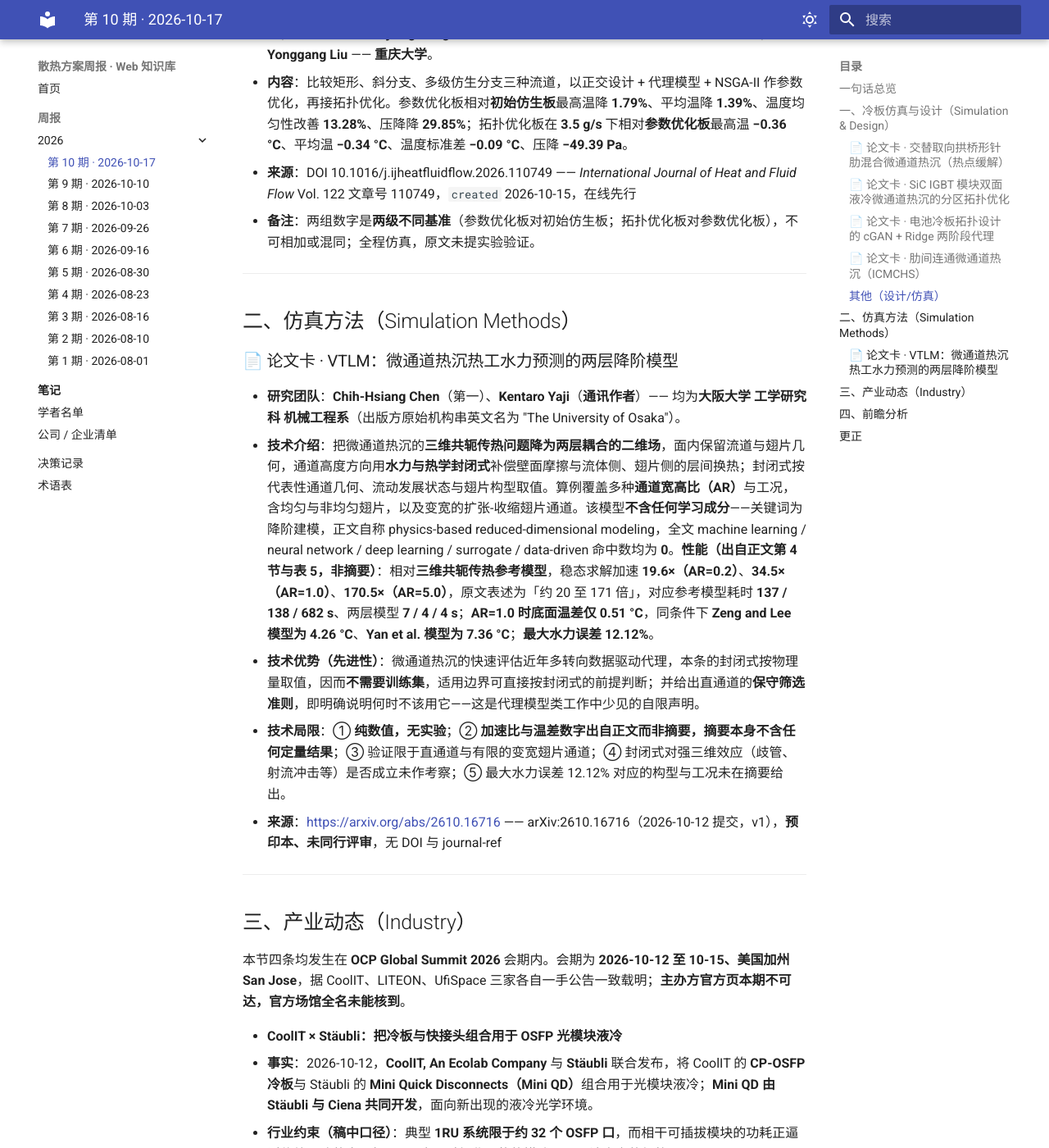
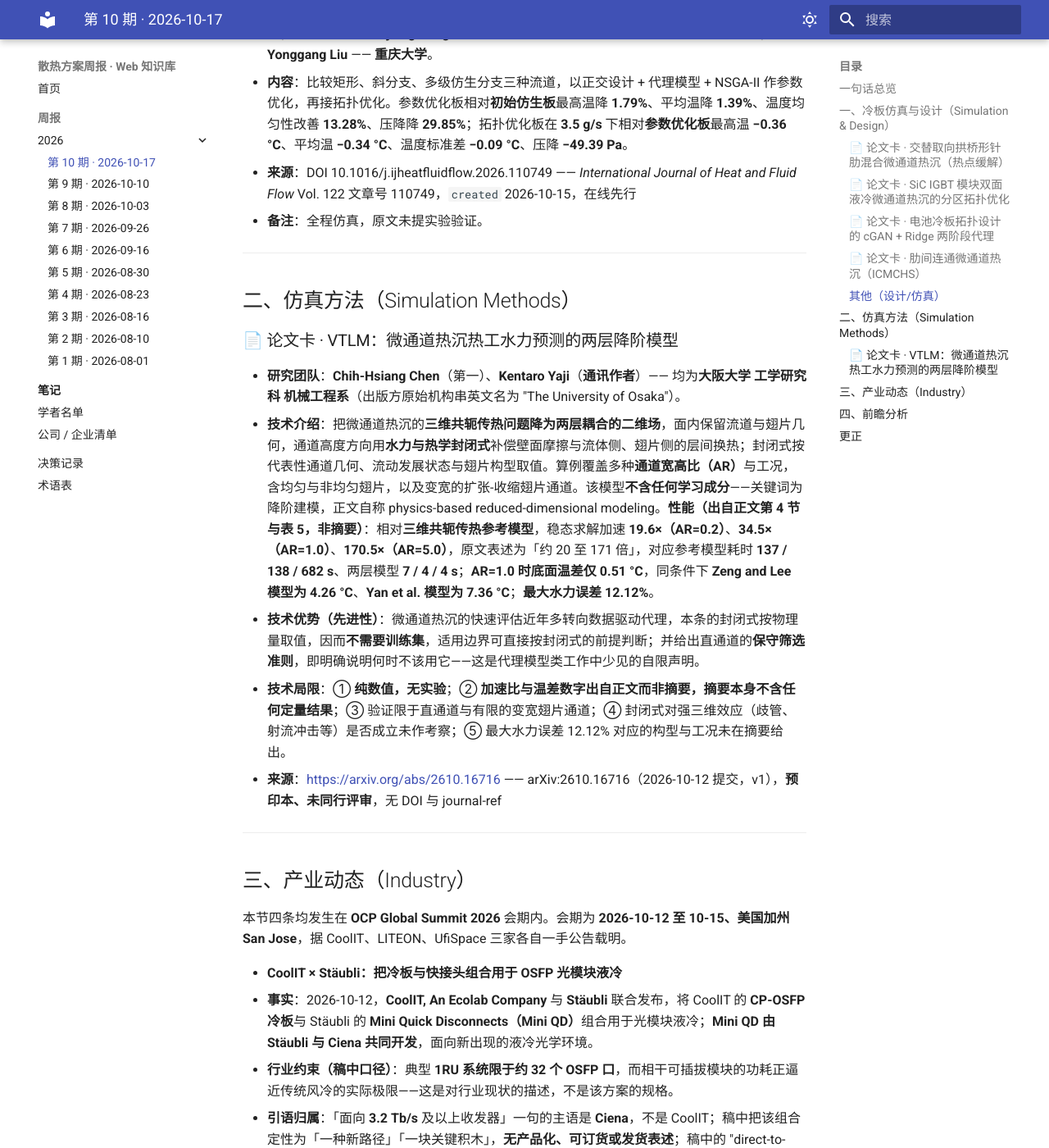
Before and after one commit to liyf1640/thermal_cooling_weekly_report, an MkDocs documentation site: the page built from docs/briefings/2026/2026-10-17.md, in a window 1280 px wide and 1400 px high, scrolled down 5371 px. Shown: the whole window at 82% size. Built offline with MkDocs 1.6.1 and Material for MkDocs 9.7.7, drawn with Linux system fonts in a browser that asks for light colours; some of the changed text lies outside the part shown.

Commit message:
briefing: 2026-10-17

```diff
--- a/docs/briefings/2026/2026-10-17.md
+++ b/docs/briefings/2026/2026-10-17.md
@@ -67,17 +67,17 @@
   - **团队**：**Yuxi Wu**（第一）、**Guisheng Zou**、**Hang Yu**、**Chengjie Du**、**Jinpeng Huo**（**通讯作者**）、**Lei Liu**（**通讯作者**）—— **清华大学 机械工程系**；**Zhewen Xiong**、**Haishan Cao** —— **清华大学 能源与动力工程系**；**Kuan Zhao**、**Zhanwen A** —— **青海大学 机械工程学院**；**Yahui Wang**、**Shaoning Mu** —— **联想（北京）有限公司**。共 12 人。
   - **内容**：超薄均热板（UTVC）内部吸液芯厚度受限于 **≤ 0.1 mm**，以蒸腾启发的微膜结构抑制流动演化。**0.41 mm 与 0.31 mm** 两件 UTVC 在**严格抗重力**工况下支持 **7 W·cm⁻²**，最大扩散温差分别 **< 0.9 °C** 与 **< 1.2 °C**；最大热负荷**超过开放微槽对照件的 2 倍**。
   - **来源**：DOI 10.1016/j.applthermaleng.2026.133601 —— *Applied Thermal Engineering* Vol. 308 文章号 133601，`created` 2026-10-14，在线先行
-  - **备注**：「干涸距离与热流约提高 2 倍」一项系**原位观测 + 理论建模 + 数值仿真三者组合**得出的机理结论，不是整机实测值；UTVC 整机性能部分为实物实验。对象是移动电子均热板，非冷板。通讯作者标注据原文脚注。
+  - **备注**：「干涸距离与热流约提高 2 倍」一项系**原位观测 + 理论建模 + 数值仿真三者组合**得出的机理结论，不是整机实测值；UTVC 整机性能部分为实物实验。对象是移动电子均热板，非冷板。
 - **华南理工大学 笔记本双热源均热板（实测）**
   - **团队**：**Jing Wang**（第一）、**Wentao Yan**（**通讯作者**）、**Shuangfeng Wang**（**通讯作者**）—— **华南理工大学 化学与化工学院**。
   - **内容**：**3.0 mm** 厚双热源均热板，含启动瞬态与五次交变载荷循环实测。**120 W–120 W** 高载下启动 **1051 s**，比纯网芯对照件在**整个工况矩阵**上短 **5.8%–31.1%**；等载 **190 W–190 W（合计 380 W）** 稳态最小总热阻 **0.032 °C/W**；不等载 **280 W–60 W** 下局部峰值热流 **58.33 W/cm²**；**75 °C 安全工作区面积比纯网芯对照扩大 26.0%**。五次循环中无局部毛细干涸导致的温度突跳。
   - **来源**：DOI 10.1016/j.icheatmasstransfer.2026.112840 —— *ICHMT* Vol. 180 文章号 112840，`created` 2026-10-13，在线先行
-  - **备注**：扩大的只是 75 °C 那条安全工作区；**100 °C 物理极限所围的外包络线与纯网芯对照「基本相当」**，两者不可混读。
+  - **备注**：扩大的只是 75 °C 那条安全工作区；**100 °C 物理极限所围的外包络线与纯网芯对照「基本相当」**，
 - **阳明交通大学 × Rayvatek 增材 gyroid 表面的低 GWP 制冷剂池沸腾（实测）**
   - **团队**：**Mohsen Khandan Bakavoli**（第一，**单位待确认**）；**Wei-Han Huang** —— **Rayvatek**（台湾苗栗）；**Chi-Chuan Wang**（**通讯作者**）—— **国立阳明交通大学 机械工程系**。
   - **内容**：增材制造的三周期极小曲面（TPMS）gyroid 表面，**1 mm 与 1.2 mm** 两种单元，工质 **R-1233zd(E)**，测试压力 **1.5 / 2.0 / 2.5 bar**。在 **1.5 bar、低热流、升热流分支**这一角点上，两件试样换热系数相对**抛光铜面（Ra 0.025 μm）**分别提高约 **582%** 与 **183%**；而在同压力的**降热流分支、最高热流**处降为 **105%** 与 **112%**，在 **2.5 bar、最高测试热流约 215 kW·m⁻²** 处为 **85%** 与 **101%**。滞回表现为光滑面在降热流时换热系数更高、gyroid 面在升热流时更优，饱和压力升高则升降热流差异减小。
   - **来源**：DOI 10.1016/j.icheatmasstransfer.2026.112864 —— *ICHMT* Vol. 180 文章号 112864，`created` 2026-10-15，在线先行
-  - **备注**：**原文把增益部分归因于增材制造的原始表面形貌而非 gyroid 拓扑本身**，582% 不可单独引用；**增材工艺类型与试件材质原文未披露**。
+  - **备注**：**原文把增益部分归因于增材制造的原始表面形貌而非 gyroid 拓扑本身**；**增材工艺类型与试件材质原文未披露**。
 - **成都工业学院 肋腔耦合微通道（等流体域体积约束，仿真）**
   - **团队**：**Wenling Liao**（第一）、**Shuaimei Lian**、**Fenghao Chen**、**Ao Li**、**Yuhan Xu**、**Pingping Liu**（**通讯作者**）—— **成都工业学院 机械工程学院**；**Zhengbiao Jing** —— **成都工业职业技术学院**。
   - **内容**：在**微通道流体域体积保持不变**的前提下比较五种构型（**MC、MC-SRCP、MC-PRCS、MC-SRCS、DLMC-SRCS**），**Re=355–1065**。**DLMC-SRCS** 的水热综合性能 **η 平均超过 1.8**、**Re=533 时峰值 1.847**；机理归因为壁面冲击与层间流体混合的共同改善。
@@ -87,7 +87,7 @@
   - **团队**：**Sen Zhan**（第一兼**通讯作者**）—— **重庆交通大学 机电与车辆工程学院**，另兼**重庆大学**；**Lei Yuan**、**Shaojiang Dong**、**Junda Chen** —— **重庆交通大学 机电与车辆工程学院**；**Yonggang Liu** —— **重庆大学**。
   - **内容**：比较矩形、斜分支、多级仿生分支三种流道，以正交设计 + 代理模型 + NSGA-II 作参数优化，再接拓扑优化。参数优化板相对**初始仿生板**最高温降 **1.79%**、平均温降 **1.39%**、温度均匀性改善 **13.28%**、压降降 **29.85%**；拓扑优化板在 **3.5 g/s** 下相对**参数优化板**最高温 **−0.36 °C**、平均温 **−0.34 °C**、温度标准差 **−0.09 °C**、压降 **−49.39 Pa**。
   - **来源**：DOI 10.1016/j.ijheatfluidflow.2026.110749 —— *International Journal of Heat and Fluid Flow* Vol. 122 文章号 110749，`created` 2026-10-15，在线先行
-  - **备注**：两组数字是**两级不同基准**（参数优化板对初始仿生板；拓扑优化板对参数优化板），不可相加或混同；全程仿真，原文未提实验验证。
+  - **备注**：全程仿真，原文未提实验验证。
 
 ---
 
@@ -95,7 +95,7 @@
 
 ### 📄 论文卡 · VTLM：微通道热沉热工水力预测的两层降阶模型
 - **研究团队**：**Chih-Hsiang Chen**（第一）、**Kentaro Yaji**（**通讯作者**）—— 均为**大阪大学 工学研究科 机械工程系**（出版方原始机构串英文名为 "The University of Osaka"）。
-- **技术介绍**：把微通道热沉的**三维共轭传热问题降为两层耦合的二维场**，面内保留流道与翅片几何，通道高度方向用**水力与热学封闭式**补偿壁面摩擦与流体侧、翅片侧的层间换热；封闭式按代表性通道几何、流动发展状态与翅片构型取值。算例覆盖多种**通道宽高比（AR）**与工况，含均匀与非均匀翅片，以及变宽的扩张-收缩翅片通道。该模型**不含任何学习成分**——关键词为降阶建模，正文自称 physics-based reduced-dimensional modeling，全文 machine learning / neural network / deep learning / surrogate / data-driven 命中数均为 **0**。**性能（出自正文第 4 节与表 5，非摘要）**：相对**三维共轭传热参考模型**，稳态求解加速 **19.6×（AR=0.2）**、**34.5×（AR=1.0）**、**170.5×（AR=5.0）**，原文表述为「约 20 至 171 倍」，对应参考模型耗时 **137 / 138 / 682 s**、两层模型 **7 / 4 / 4 s**；**AR=1.0 时底面温差仅 0.51 °C**，同条件下 **Zeng and Lee 模型为 4.26 °C**、**Yan et al. 模型为 7.36 °C**；**最大水力误差 12.12%**。
+- **技术介绍**：把微通道热沉的**三维共轭传热问题降为两层耦合的二维场**，面内保留流道与翅片几何，通道高度方向用**水力与热学封闭式**补偿壁面摩擦与流体侧、翅片侧的层间换热；封闭式按代表性通道几何、流动发展状态与翅片构型取值。算例覆盖多种**通道宽高比（AR）**与工况，含均匀与非均匀翅片，以及变宽的扩张-收缩翅片通道。该模型**不含任何学习成分**——关键词为降阶建模，正文自称 physics-based reduced-dimensional modeling。**性能（出自正文第 4 节与表 5，非摘要）**：相对**三维共轭传热参考模型**，稳态求解加速 **19.6×（AR=0.2）**、**34.5×（AR=1.0）**、**170.5×（AR=5.0）**，原文表述为「约 20 至 171 倍」，对应参考模型耗时 **137 / 138 / 682 s**、两层模型 **7 / 4 / 4 s**；**AR=1.0 时底面温差仅 0.51 °C**，同条件下 **Zeng and Lee 模型为 4.26 °C**、**Yan et al. 模型为 7.36 °C**；**最大水力误差 12.12%**。
 - **技术优势（先进性）**：微通道热沉的快速评估近年多转向数据驱动代理，本条的封闭式按物理量取值，因而**不需要训练集**，适用边界可直接按封闭式的前提判断；并给出直通道的**保守筛选准则**，即明确说明何时不该用它——这是代理模型类工作中少见的自限声明。
 - **技术局限**：① **纯数值，无实验**；② **加速比与温差数字出自正文而非摘要，摘要本身不含任何定量结果**；③ 验证限于直通道与有限的变宽翅片通道；④ 封闭式对强三维效应（歧管、射流冲击等）是否成立未作考察；⑤ 最大水力误差 12.12% 对应的构型与工况未在摘要给出。
 - **来源**：<https://arxiv.org/abs/2610.16716> —— arXiv:2610.16716（2026-10-12 提交，v1），**预印本、未同行评审**，无 DOI 与 journal-ref
@@ -104,7 +104,7 @@
 
 ## 三、产业动态（Industry）
 
-本节四条均发生在 **OCP Global Summit 2026** 会期内。会期为 **2026-10-12 至 10-15、美国加州 San Jose**，据 CoolIT、LITEON、UfiSpace 三家各自一手公告一致载明；**主办方官方页本期不可达，官方场馆全名未能核到**。
+本节四条均发生在 **OCP Global Summit 2026** 会期内。会期为 **2026-10-12 至 10-15、美国加州 San Jose**，据 CoolIT、LITEON、UfiSpace 三家各自一手公告载明。
 
 - **CoolIT × Stäubli：把冷板与快接头组合用于 OSFP 光模块液冷**
   - **事实**：2026-10-12，**CoolIT, An Ecolab Company** 与 **Stäubli** 联合发布，将 CoolIT 的 **CP-OSFP 冷板**与 Stäubli 的 **Mini Quick Disconnects（Mini QD）**组合用于光模块液冷；**Mini QD 由 Stäubli 与 Ciena 共同开发**，面向新出现的液冷光学环境。
@@ -118,7 +118,7 @@
   - **公司计划（厂商标称）**：该 CDU **最高 2.6 MW** 传热能力、**趋近温差 3 °C**、**N+1 冗余泵**（原文为 "up to 2.6MW"，即上限而非额定工作点）。机架内 CDU 分两个场景：面向 **NVIDIA Vera Rubin NVL72** 的 **280 kW 液-液机架内 CDU**，配 **95 kW DC/DC 电源架**；**ORv3** 方案另列 **120 kW 与 220 kW** 两款机架内 CDU，并含 180 kW 电源架与 108 kW 电容备电单元。
   - **引语归属**：John Chang，LITEON 云基础设施平台与解决方案事业群总经理。
   - **信号**：CDU 的容量竞争已从设施级下移到机架内，且同一家供货方按 Vera Rubin 与 ORv3 两条机架标准分别给出不同容量档。
-  - **备注**：2.6 MW 与 3 °C 均未给供回水温度、流量与负载率，也未说明系实测还是设计值。**另一稿（10-15）提到的 330 kW / 880 kW / 1.2 MW 是展台虚拟机架演示的部署场景电功率档位，既不是制冷量，也不是产品规格。**
+  - **备注**：2.6 MW 与 3 °C 均未给供回水温度、流量与负载率，也未说明系实测还是设计值。另一稿（10-15）的 **330 kW / 880 kW / 1.2 MW** 是展台虚拟机架演示的部署场景**电功率**档位。
   - **来源**：<https://www.prnewswire.com/news-releases/liteon-showcases-nvidia-800-vdc-architecture-and-thermal-management-portfolio-at-ocp-global-summit-2026-302908014.html> ；<https://www.prnewswire.com/news-releases/liteon-showcases-at-nvidia-mgx-ecosystem-at-ocp-highlighting-800-vdc-power-technologies-to-advance-next-generation-ai-infrastructure-302910804.html>
 - **Clivet（Midea）发布新一代磁悬浮离心压缩机**
   - **事实**：2026-10-15，Midea Building Technologies 旗下 **Clivet** 在 OCP 的 **"GW-Scale Open AIDC"** 论坛作报告，发布新一代磁悬浮离心压缩机与全链条液冷方案，并获 **"2026 GW-Scale Open AIDC Excellent Technical Presentation Award"**；**Midea** 列入本届 NVIDIA MGX 生态参与企业名单。
```
Also changed, not shown: other parts of docs/briefings/2026/2026-10-17.md (+4 -4 lines).
